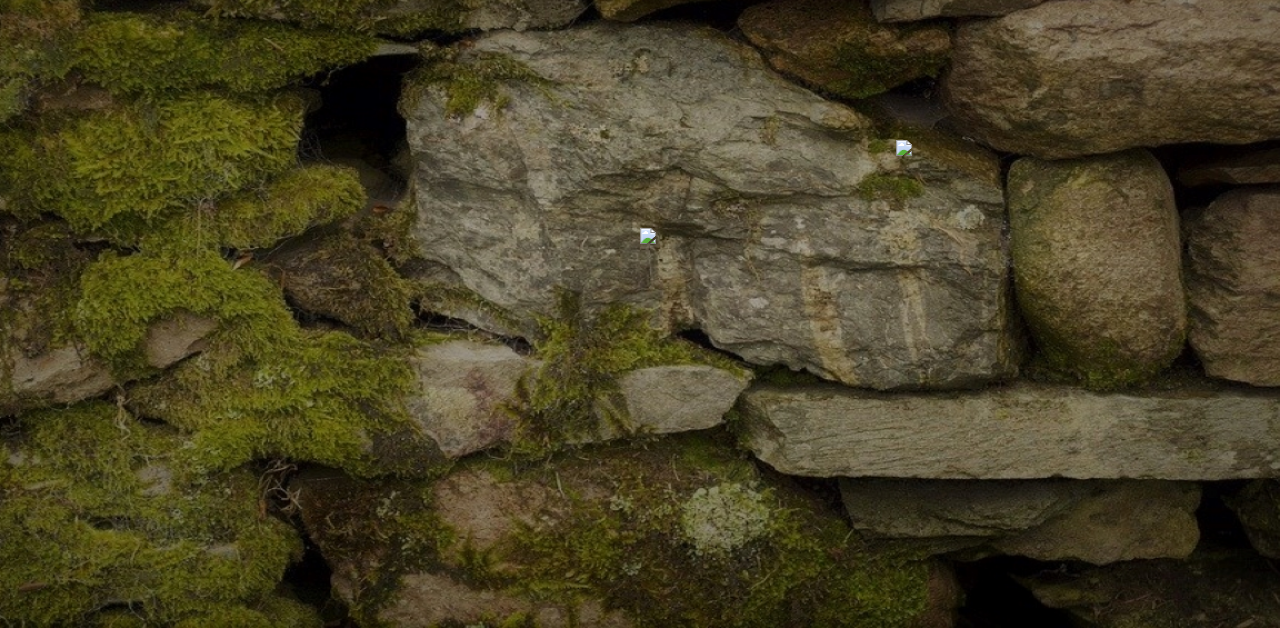
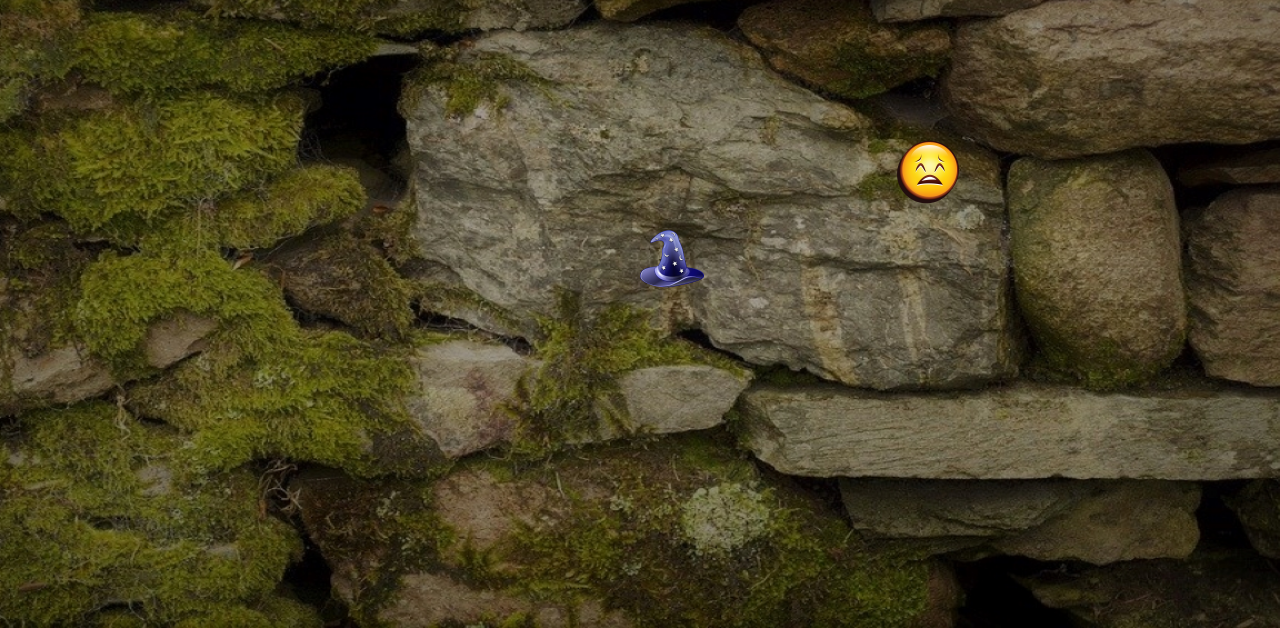
Before and after one commit to adamISheff/wizard_hat, a plain HTML site: page index.html in a window 1280 px wide. Shown: the part 172-800 px from the top of the page. Drawn offline with Linux system fonts and the light colour scheme; files whose address does not match are found by name.

Commit message:
Updated image references to new 'assets' directory

```diff
--- a/index.html
+++ b/index.html
@@ -14,9 +14,9 @@
             <h2>Use the Arrow Keys to Move</h2>
         </div>
         <div id="playField" class="movable">
-            <img id="happy" src="64x64Happy_Face.png" atl="Smiling Face">
-            <img id="sad" src="64x64Sad_Face.png" atl="Smiling Face">
-            <img id="hat" src="64x64Wizard_Hat.png" atl="Smiling Face">
+            <img id="happy" src="assets/64x64Happy_Face.png" atl="Smiling Face">
+            <img id="sad" src="assets/64x64Sad_Face.png" atl="Smiling Face">
+            <img id="hat" src="assets/64x64Wizard_Hat.png" atl="Smiling Face">
         </div>
 
         <script type="text/javascript" src="script.js"></script>"
```
